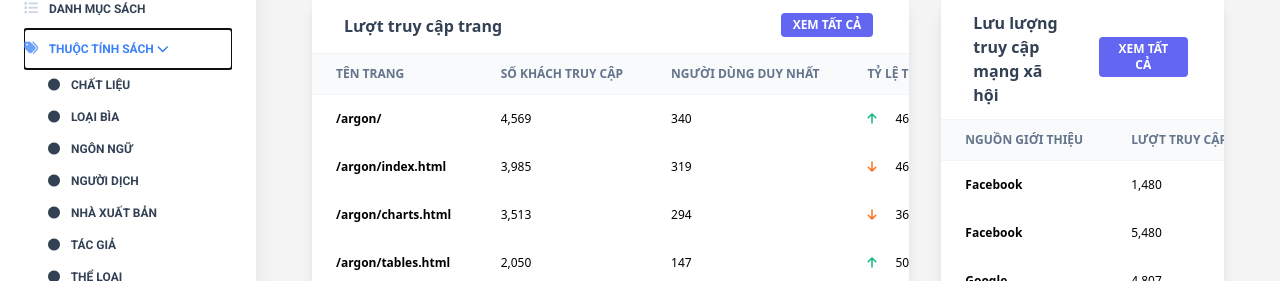
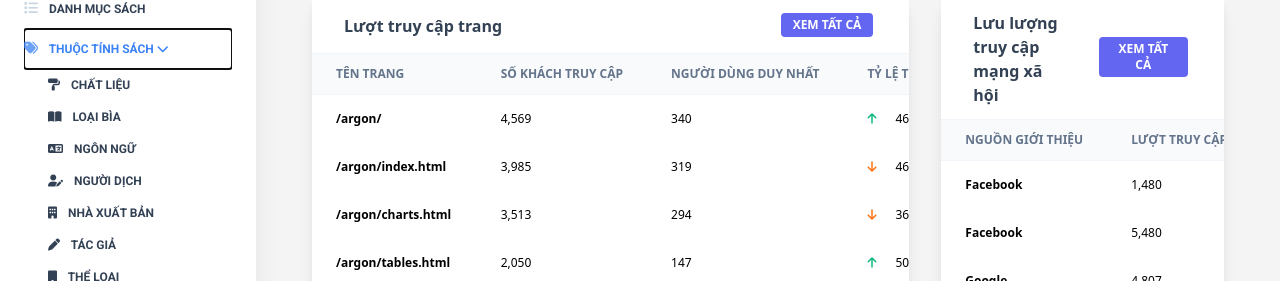
Before and after one commit to Emcupeo/DATN-B-BOOK, a Vue app in the folder src/frontend/vue-notus-main/vue-notus-main/vue-notus-main/: page /admin/dashboard in a window 1280 px wide. Both pictures are taken after a click on the button "THUỘC TÍNH SÁCH". Shown: the part 519-800 px from the top of the page. Built offline with nearby package versions, Linux system fonts and the light colour scheme.

Commit message:
update giao dien pgg, validate, icon..... sort modal confirm, toast notification, màu menu

```diff
--- a/src/frontend/vue-notus-main/vue-notus-main/vue-notus-main/src/components/Sidebar/Sidebar.vue
+++ b/src/frontend/vue-notus-main/vue-notus-main/vue-notus-main/src/components/Sidebar/Sidebar.vue
@@ -140,7 +140,7 @@
               <router-link :to="thuocTinh.path" v-slot="{ href, navigate, isActive }">
                 <a :href="href" @click="navigate" class="text-xs uppercase py-2 font-bold block"
                   :class="isActive ? 'text-blue-500' : 'text-blueGray-700 hover:text-blueGray-500'">
-                  <i class="fas fa-circle mr-2 text-xs"></i> {{ thuocTinh.name }}
+                  <i :class="thuocTinh.icon + ' mr-2 text-xs'"></i> {{ thuocTinh.name }}
                 </a>
               </router-link>
             </li>
@@ -212,13 +212,13 @@ export default {
       collapseShow: "hidden",
       isThuocTinhOpen: false,
       danhSachThuocTinh: [
-        { path: "/admin/thuoc-tinh/chat-lieu", name: "Chất liệu" },
-        { path: "/admin/thuoc-tinh/loai-bia", name: "Loại bìa" },
-        { path: "/admin/thuoc-tinh/ngon-ngu", name: "Ngôn ngữ" },
-        { path: "/admin/thuoc-tinh/nguoi-dich", name: "Người dịch" },
-        { path: "/admin/thuoc-tinh/nha-xuat-ban", name: "Nhà xuất bản" },
-        { path: "/admin/thuoc-tinh/tac-gia", name: "Tác giả" },
-        { path: "/admin/thuoc-tinh/the-loai", name: "Thể loại" },
+        { path: "/admin/thuoc-tinh/chat-lieu", name: "Chất liệu", icon: "fas fa-paint-roller" },
+        { path: "/admin/thuoc-tinh/loai-bia", name: "Loại bìa", icon: "fas fa-book-open" },
+        { path: "/admin/thuoc-tinh/ngon-ngu", name: "Ngôn ngữ", icon: "fas fa-language" },
+        { path: "/admin/thuoc-tinh/nguoi-dich", name: "Người dịch", icon: "fas fa-user-edit" },
+        { path: "/admin/thuoc-tinh/nha-xuat-ban", name: "Nhà xuất bản", icon: "fas fa-building" },
+        { path: "/admin/thuoc-tinh/tac-gia", name: "Tác giả", icon: "fas fa-pen" },
+        { path: "/admin/thuoc-tinh/the-loai", name: "Thể loại", icon: "fas fa-bookmark" },
       ],
     };
   },
```
